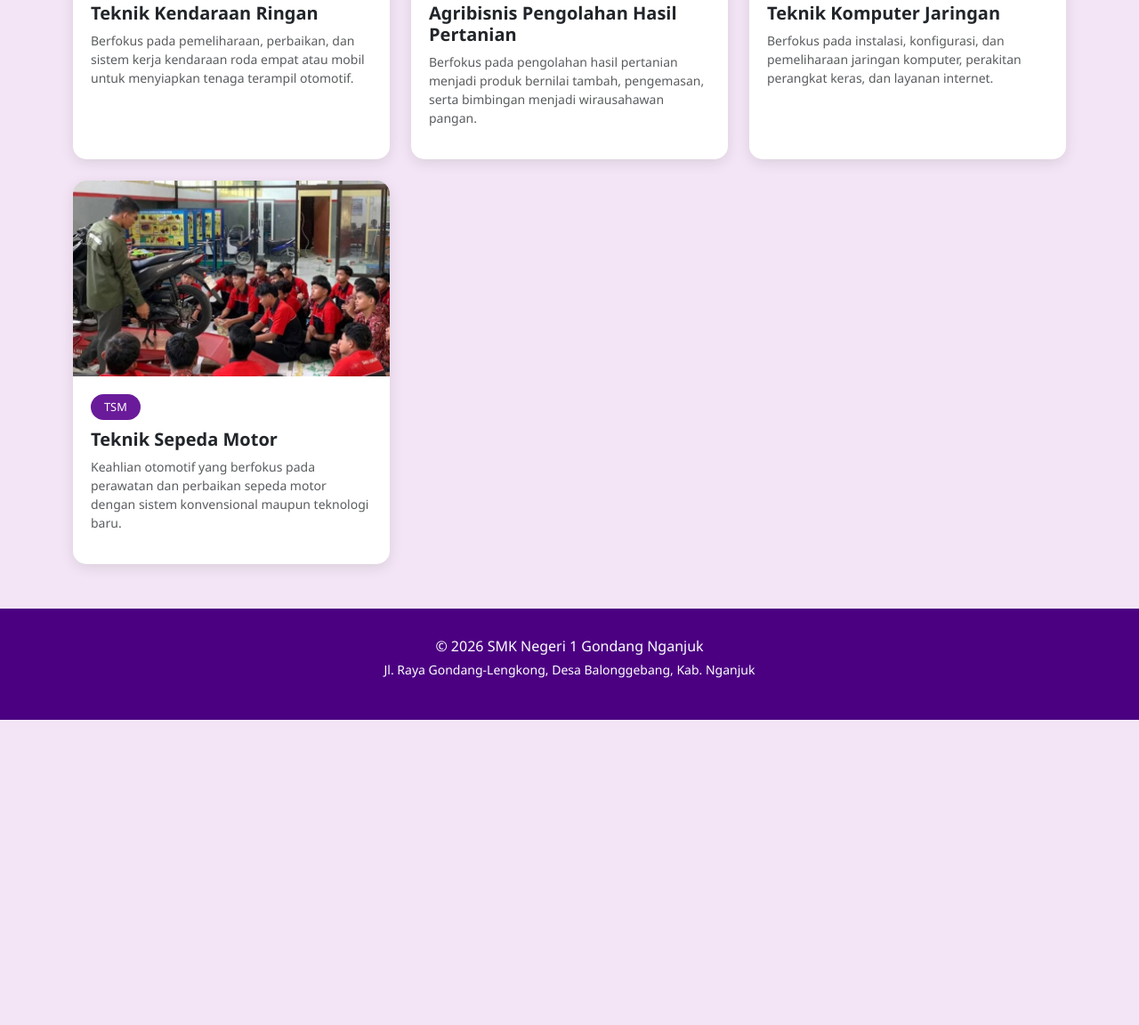
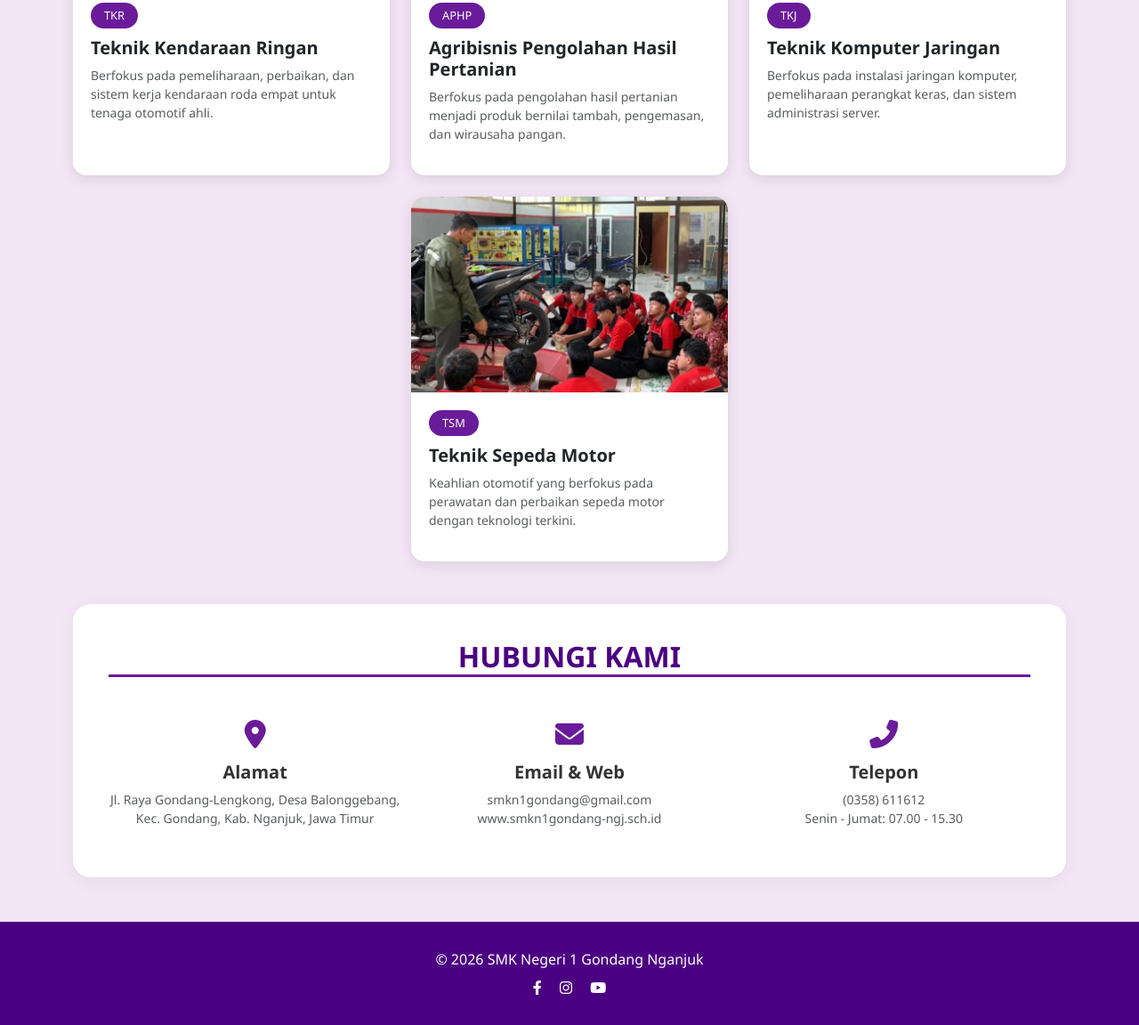
Before and after one commit to nsactie6/nisa2, a plain HTML site: page index.html in a window 1280 px wide. Shown: the part 1262-2414 px from the top of the page at 89% size. Before the commit the page ends 2071 px from the top, so only its background shows below. Drawn offline with nearby package versions, Linux system fonts and the light colour scheme.

Commit message:
Update index.html

```diff
--- a/index.html
+++ b/index.html
@@ -5,6 +5,7 @@
     <meta name="viewport" content="width=device-width, initial-scale=1.0">
     <title>TEFA SMKN 1 GONDANG NGANJUK</title>
     <link href="https://cdn.jsdelivr.net/npm/bootstrap@5.3.0/dist/css/bootstrap.min.css" rel="stylesheet">
+    <link rel="stylesheet" href="https://cdnjs.cloudflare.com/ajax/libs/font-awesome/6.4.0/css/all.min.css">
     <style>
         :root {
             --purple-dark: #4b0082;
@@ -18,11 +19,29 @@
             background-size: cover; background-position: center; color: white; padding: 100px 0; text-align: center;
         }
         .section-title { color: var(--purple-dark); font-weight: bold; margin-bottom: 40px; text-transform: uppercase; border-bottom: 3px solid var(--purple-main); display: inline-block; }
+
+        /* Badge Akreditasi */
+        .badge-akreditasi {
+            background-color: #ffd700;
+            color: #4b0082;
+            font-weight: bold;
+            padding: 8px 20px;
+            border-radius: 50px;
+            display: inline-block;
+            margin-bottom: 20px;
+            box-shadow: 0 4px 10px rgba(0,0,0,0.1);
+        }
+
         .card-jurusan { border: none; border-radius: 15px; transition: 0.3s; height: 100%; overflow: hidden; box-shadow: 0 4px 15px rgba(0,0,0,0.1); background: white; }
         .card-jurusan:hover { transform: translateY(-10px); box-shadow: 0 8px 25px rgba(106, 27, 154, 0.3); }
         .card-img-top { height: 220px; object-fit: cover; }
         .card-body { padding: 20px; }
         .badge-jurusan { background-color: var(--purple-main); color: white; padding: 5px 15px; border-radius: 20px; font-size: 0.8rem; margin-bottom: 10px; display: inline-block; }
+
+        /* Section Kontak */
+        #kontak { background-color: white; border-radius: 20px; padding: 40px; box-shadow: 0 4px 20px rgba(0,0,0,0.05); }
+        .contact-icon { font-size: 2rem; color: var(--purple-main); margin-bottom: 15px; }
+
         footer { background-color: var(--purple-dark); color: white; padding: 30px 0; margin-top: 50px; }
     </style>
 </head>
@@ -36,6 +55,9 @@
 
     <header class="hero">
         <div class="container">
+            <div class="badge-akreditasi">
+                <i class="fas fa-award"></i> TERAKREDITASI A (UNGGUL)
+            </div>
             <h1 class="display-4 fw-bold">Pusat Keunggulan & TEFA</h1>
             <p class="lead">SMK Negeri 1 Gondang Nganjuk - Mencetak Lulusan Kompeten & Profesional</p>
         </div>
@@ -51,7 +73,7 @@
                     <div class="card-body">
                         <span class="badge-jurusan">AMP</span>
                         <h5 class="fw-bold">Alat Mekanisasi Pertanian</h5>
-                        <p class="small text-muted">Mempelajari penerapan teknologi, alat, dan mesin pertanian untuk meningkatkan efisiensi, produktivitas, dan kualitas hasil pertanian dari tahap budidaya hingga pascapanen.</p>
+                        <p class="small text-muted">Mempelajari penerapan teknologi, alat, dan mesin pertanian untuk meningkatkan efisiensi dan produktivitas hasil tani.</p>
                     </div>
                 </div>
             </div>
@@ -62,7 +84,7 @@
                     <div class="card-body">
                         <span class="badge-jurusan">ATPH</span>
                         <h5 class="fw-bold">Agribisnis Tanaman Pangan & Holtikultura</h5>
-                        <p class="small text-muted">Mempersiapkan siswa menguasai proses bisnis pertanian dari pengadaan sarana produksi, budidaya, hingga pemasaran komoditas pangan dan hortikultura.</p>
+                        <p class="small text-muted">Mempersiapkan siswa menguasai budidaya tanaman pangan dan hortikultura hingga proses pemasaran komoditas.</p>
                     </div>
                 </div>
             </div>
@@ -73,7 +95,7 @@
                     <div class="card-body">
                         <span class="badge-jurusan">ATU</span>
                         <h5 class="fw-bold">Agribisnis Ternak Unggas</h5>
-                        <p class="small text-muted">Mempelajari usaha peternakan unggas pedaging, petelur, pakan, hingga pembibitan dan penanganan limbah ternak.</p>
+                        <p class="small text-muted">Mempelajari usaha peternakan unggas pedaging, petelur, pembibitan, hingga penanganan limbah ternak.</p>
                     </div>
                 </div>
             </div>
@@ -84,7 +106,7 @@
                     <div class="card-body">
                         <span class="badge-jurusan">TKR</span>
                         <h5 class="fw-bold">Teknik Kendaraan Ringan</h5>
-                        <p class="small text-muted">Berfokus pada pemeliharaan, perbaikan, dan sistem kerja kendaraan roda empat atau mobil untuk menyiapkan tenaga terampil otomotif.</p>
+                        <p class="small text-muted">Berfokus pada pemeliharaan, perbaikan, dan sistem kerja kendaraan roda empat untuk tenaga otomotif ahli.</p>
                     </div>
                 </div>
             </div>
@@ -95,7 +117,7 @@
                     <div class="card-body">
                         <span class="badge-jurusan">APHP</span>
                         <h5 class="fw-bold">Agribisnis Pengolahan Hasil Pertanian</h5>
-                        <p class="small text-muted">Berfokus pada pengolahan hasil pertanian menjadi produk bernilai tambah, pengemasan, serta bimbingan menjadi wirausahawan pangan.</p>
+                        <p class="small text-muted">Berfokus pada pengolahan hasil pertanian menjadi produk bernilai tambah, pengemasan, dan wirausaha pangan.</p>
                     </div>
                 </div>
             </div>
@@ -106,29 +128,55 @@
                     <div class="card-body">
                         <span class="badge-jurusan">TKJ</span>
                         <h5 class="fw-bold">Teknik Komputer Jaringan</h5>
-                        <p class="small text-muted">Berfokus pada instalasi, konfigurasi, dan pemeliharaan jaringan komputer, perakitan perangkat keras, dan layanan internet.</p>
+                        <p class="small text-muted">Berfokus pada instalasi jaringan komputer, pemeliharaan perangkat keras, dan sistem administrasi server.</p>
                     </div>
                 </div>
             </div>
 
-            <div class="col-md-4">
+            <div class="col-md-4 mx-auto">
                 <div class="card card-jurusan">
                     <img src="WhatsApp Image 2026-02-23 at 10.26.07.jpeg" class="card-img-top" alt="TSM">
                     <div class="card-body">
                         <span class="badge-jurusan">TSM</span>
                         <h5 class="fw-bold">Teknik Sepeda Motor</h5>
-                        <p class="small text-muted">Keahlian otomotif yang berfokus pada perawatan dan perbaikan sepeda motor dengan sistem konvensional maupun teknologi baru.</p>
+                        <p class="small text-muted">Keahlian otomotif yang berfokus pada perawatan dan perbaikan sepeda motor dengan teknologi terkini.</p>
                     </div>
                 </div>
             </div>
+        </div>
+    </section>
 
+    <section class="container my-5">
+        <div id="kontak">
+            <h2 class="section-title mb-5 d-block text-center">Hubungi Kami</h2>
+            <div class="row text-center g-4">
+                <div class="col-md-4">
+                    <i class="fas fa-map-marker-alt contact-icon"></i>
+                    <h5 class="fw-bold">Alamat</h5>
+                    <p class="small text-muted">Jl. Raya Gondang-Lengkong, Desa Balonggebang, Kec. Gondang, Kab. Nganjuk, Jawa Timur</p>
+                </div>
+                <div class="col-md-4">
+                    <i class="fas fa-envelope contact-icon"></i>
+                    <h5 class="fw-bold">Email & Web</h5>
+                    <p class="small text-muted">smkn1gondang@gmail.com<br>www.smkn1gondang-ngj.sch.id</p>
+                </div>
+                <div class="col-md-4">
+                    <i class="fas fa-phone-alt contact-icon"></i>
+                    <h5 class="fw-bold">Telepon</h5>
+                    <p class="small text-muted">(0358) 611612<br>Senin - Jumat: 07.00 - 15.30</p>
+                </div>
+            </div>
         </div>
     </section>
 
     <footer class="text-center">
         <div class="container">
             <p class="mb-1">© 2026 SMK Negeri 1 Gondang Nganjuk</p>
-            <p class="small">Jl. Raya Gondang-Lengkong, Desa Balonggebang, Kab. Nganjuk</p>
+            <div class="mt-2">
+                <a href="#" class="text-white me-3 text-decoration-none"><i class="fab fa-facebook-f"></i></a>
+                <a href="#" class="text-white me-3 text-decoration-none"><i class="fab fa-instagram"></i></a>
+                <a href="#" class="text-white text-decoration-none"><i class="fab fa-youtube"></i></a>
+            </div>
         </div>
     </footer>
 
```
